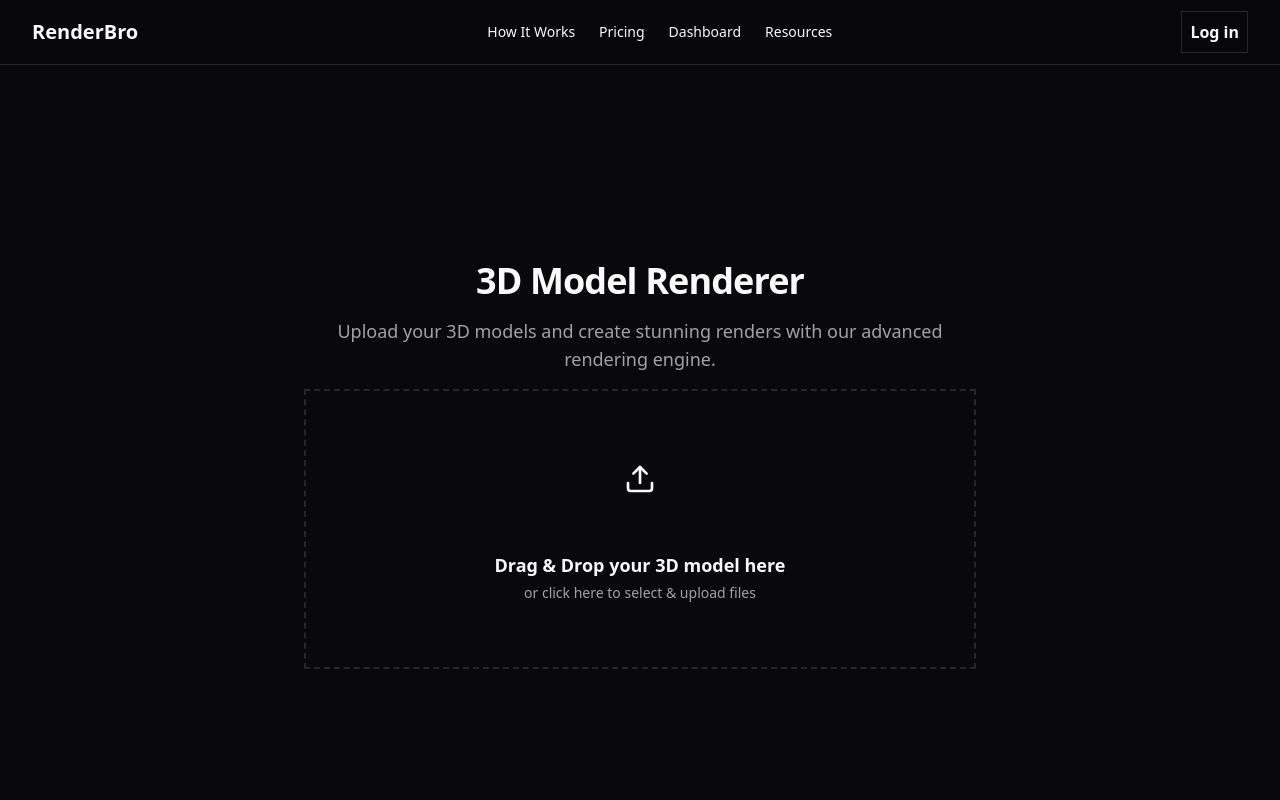
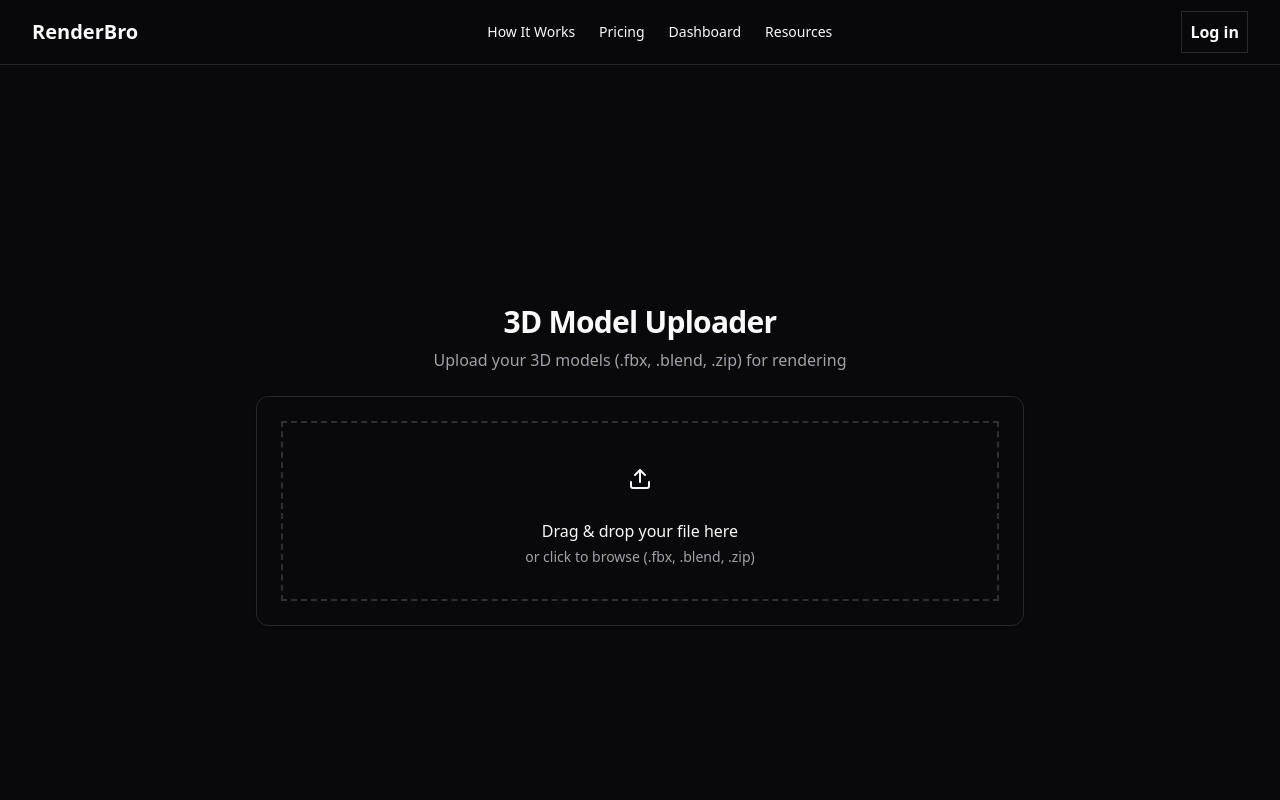
Before and after one commit to 2BrokeGuys/rendering-frontend, a Next.js app in the folder frontend/: page /render in a window 1280 px wide. Shown: the top 800 px of the page. Built offline with nearby package versions, Linux system fonts and the light colour scheme; a web font is replaced by a local one.

Commit message:
add: render settings

```diff
--- a/frontend/app/render/page.tsx
+++ b/frontend/app/render/page.tsx
@@ -1,43 +1,82 @@
 "use client";
 
-import React, { useCallback, useState } from "react";
+import { useState, useRef } from "react";
+import { Upload, FileUp, Check, X } from "lucide-react";
+import { Button } from "@/components/ui/button";
+import { Progress } from "@/components/ui/progress";
+import { Card, CardContent } from "@/components/ui/card";
+import {
+  Select,
+  SelectContent,
+  SelectItem,
+  SelectTrigger,
+  SelectValue,
+} from "@/components/ui/select";
+import { cn } from "@/lib/utils";
 import { toast } from "sonner";
-import { Upload } from "lucide-react";
-import { Progress } from "@/components/ui/progress";
-import { useDropzone } from "react-dropzone";
 
-export default function Main() {
-  const [selectedFile, setSelectedfile] = useState<File | null>(null);
-  const [uploadProgress, setUploadProgress] = useState(0);
-  const [isHovered, setIsHovered] = useState(false);
+type UploadStage = "idle" | "selected" | "uploading" | "complete";
 
-  const retrievePresignedURL = async (file: File) => {
+export default function Page() {
+  const [file, setFile] = useState<File | null>(null);
+  const [stage, setStage] = useState<UploadStage>("idle");
+  const [progress, setProgress] = useState(0);
+  const [resolution, setResolution] = useState<string>("720p");
+  const [jobType, setJobType] = useState<string>("image");
+  const fileInputRef = useRef<HTMLInputElement>(null);
+
+  const allowedFileTypes = [".fbx", ".blend", ".zip"];
+
+  const handleFileChange = (e: React.ChangeEvent<HTMLInputElement>) => {
+    if (e.target.files && e.target.files[0]) {
+      setFile(e.target.files[0]);
+      setStage("selected");
+    }
+  };
+
+  const handleDrop = (e: React.DragEvent<HTMLDivElement>) => {
+    e.preventDefault();
+    if (e.dataTransfer.files && e.dataTransfer.files[0]) {
+      setFile(e.dataTransfer.files[0]);
+      setStage("selected");
+    }
+  };
+
+  const handleDragOver = (e: React.DragEvent<HTMLDivElement>) => {
+    e.preventDefault();
+  };
+
+  const getUploadUrl = async () => {
     try {
       const response = await fetch("/api/urls", {
         method: "POST",
         credentials: "include",
-        headers: {
-          "Content-Type": "application/json",
-        },
-        body: JSON.stringify({ file_name: file.name }),
+        body: JSON.stringify({ file_name: file?.name }),
       });
 
-      const responseData = await response.json();
-      return { url: responseData.url, error: null };
+      const data = await response.json();
+      return data.url;
     } catch (error) {
-      return { url: null, error: error };
+      console.log(error);
+      toast.error("Failed to fetch Presigned URL");
+      return null;
     }
   };
 
-  const uploadFileToMinio = useCallback(async (file: File) => {
-    const { url, error } = await retrievePresignedURL(file);
+  const uploadFile = async () => {
+    if (!file) return;
 
-    if (error || !url) {
-      toast.error("Failed to get upload URL");
+    setStage("uploading");
+    setProgress(0);
+
+    try {
+      const uploadUrl = await getUploadUrl();
+
+      if (!uploadUrl) {
+        toast.error("Error while fetching URL");
         return;
       }
 
-    try {
       const xhr = new XMLHttpRequest();
 
       xhr.upload.onprogress = (event) => {
@@ -45,14 +84,14 @@ export default function Main() {
           const percentComplete = Math.round(
             (event.loaded / event.total) * 100,
           );
-          setUploadProgress(percentComplete);
+          setProgress(percentComplete);
         }
       };
 
       xhr.onload = () => {
         if (xhr.status === 200) {
           toast.success("File uploaded successfully!");
-          setUploadProgress(100);
+          setProgress(100);
         } else {
           toast.error("Upload failed");
         }
@@ -62,90 +101,194 @@ export default function Main() {
         toast.error("Error uploading file");
       };
 
-      xhr.open("PUT", url);
+      xhr.open("PUT", uploadUrl);
       xhr.setRequestHeader("Content-Type", "application/octet-stream");
       xhr.send(file);
+
+      setStage("complete");
     } catch (error) {
-      console.log(error);
+      console.error("Upload failed:", error);
       toast.error("Upload failed. Please try again.");
+      setStage("selected");
     }
-  }, []);
+  };
 
-  const onDrop = useCallback(
-    (acceptedFiles: File[]) => {
-      const file = acceptedFiles[0];
-      if (
-        file &&
-        (file.name.endsWith(".fbx") ||
-          file.name.endsWith(".blend") ||
-          file.name.endsWith(".zip"))
-      ) {
-        setSelectedfile(file);
-        uploadFileToMinio(file);
-      } else {
-        toast.error("Invalid file", {
-          description: "Please upload a .fbx, .blend, or .zip file",
-        });
+  const submitRenderJob = () => {
+    console.log("Submitting render job with resolution:", resolution);
+  };
+
+  const resetUpload = () => {
+    setFile(null);
+    setStage("idle");
+    setProgress(0);
+    setResolution("");
+    if (fileInputRef.current) {
+      fileInputRef.current.value = "";
     }
-    },
-    [uploadFileToMinio],
+  };
+
+  const formatFileSize = (bytes: number) => {
+    if (bytes === 0) return "0 Bytes";
+    const k = 1024;
+    const sizes = ["Bytes", "KB", "MB", "GB"];
+    const i = Math.floor(Math.log(bytes) / Math.log(k));
+    return (
+      Number.parseFloat((bytes / Math.pow(k, i)).toFixed(2)) + " " + sizes[i]
     );
-
-  const { getRootProps, getInputProps, isDragActive } = useDropzone({
-    onDrop,
-    accept: {
-      "application/octet-stream": [".fbx", ".blend", ".zip"],
-    },
-    multiple: false,
-  });
+  };
 
   return (
-    <div className="max-w-screen-xl flex gap-4 flex-col justify-center items-center h-screen min-w-full">
-      <div className="text-center space-y-4">
-        <h1 className="text-4xl font-bold tracking-tight">3D Model Renderer</h1>
-        <p className="text-lg text-muted-foreground max-w-2xl mx-auto">
-          Upload your 3D models and create stunning renders with our advanced
-          rendering engine.
+    <main className="flex min-h-screen flex-col items-center justify-center p-4 md:p-24 bg-background">
+      <div className="w-full max-w-3xl mx-auto space-y-6">
+        <div className="space-y-2 text-center">
+          <h1 className="text-3xl font-bold tracking-tight">
+            3D Model Uploader
+          </h1>
+          <p className="text-muted-foreground">
+            Upload your 3D models (.fbx, .blend, .zip) for rendering
           </p>
         </div>
+        <div className="space-y-6">
+          {stage === "idle" || stage === "selected" ? (
+            <Card>
+              <CardContent className="p-6">
+                <div
+                  className={cn(
+                    "border-2 border-dashed rounded-lg p-8 text-center cursor-pointer transition-colors",
+                    "hover:border-primary/50 hover:bg-muted/50",
+                    stage === "selected"
+                      ? "border-primary/50 bg-muted/50"
+                      : "border-muted-foreground/25",
+                  )}
+                  onClick={() => fileInputRef.current?.click()}
+                  onDrop={handleDrop}
+                  onDragOver={handleDragOver}
+                >
+                  <input
+                    type="file"
+                    ref={fileInputRef}
+                    onChange={handleFileChange}
+                    accept={allowedFileTypes.join(",")}
+                    className="hidden"
+                  />
 
-      {!selectedFile && (
-        <div className="w-full max-w-2xl mx-auto hover:cursor-pointer">
-          <div
-            {...getRootProps()}
-            onMouseEnter={() => setIsHovered(true)}
-            onMouseLeave={() => setIsHovered(false)}
-            className={`dropzone ${
-              isDragActive || isHovered ? "active" : ""
-            } group`}
-          >
-            <input {...getInputProps()} className="gap-2" />
-            <div className="flex flex-col items-center gap-4">
-              <div className="w-16 h-16 rounded-full bg-primary/10 flex items-center justify-center group-hover:bg-primary/20 transition-colors duration-300 my-2">
-                <Upload className="w-8 h-8 text-primary" />
+                  <div className="flex flex-col items-center justify-center space-y-4">
+                    {file ? (
+                      <>
+                        <div className="h-12 w-12 rounded-full bg-primary/10 flex items-center justify-center">
+                          <FileUp className="h-6 w-6 text-primary" />
                         </div>
-              <div className="text-center py-2 my-2">
-                <h3 className="text-lg font-semibold">
-                  Drag & Drop your 3D model here
-                </h3>
-                <p className="text-sm text-muted-foreground mt-1">
-                  or click here to select & upload files
+                        <div className="space-y-1">
+                          <p className="font-medium">{file.name}</p>
+                          <p className="text-sm text-muted-foreground">
+                            {formatFileSize(file.size)}
                           </p>
                         </div>
+                      </>
+                    ) : (
+                      <>
+                        <div className="h-12 w-12 rounded-full bg-primary/10 flex items-center justify-center">
+                          <Upload className="h-6 w-6 text-primary" />
                         </div>
+                        <div className="space-y-1">
+                          <p className="font-medium">
+                            Drag & drop your file here
+                          </p>
+                          <p className="text-sm text-muted-foreground">
+                            or click to browse (.fbx, .blend, .zip)
+                          </p>
+                        </div>
+                      </>
+                    )}
+                  </div>
+                </div>
+
+                {file && stage === "selected" && (
+                  <div className="mt-4 flex justify-end">
+                    <div className="flex space-x-2">
+                      <Button variant="outline" size="sm" onClick={resetUpload}>
+                        <X className="mr-2 h-4 w-4" />
+                        Cancel
+                      </Button>
+                      <Button size="sm" onClick={uploadFile}>
+                        <FileUp className="mr-2 h-4 w-4" />
+                        Upload
+                      </Button>
                     </div>
                   </div>
                 )}
+              </CardContent>
+            </Card>
+          ) : null}
 
-      {uploadProgress > 0 && uploadProgress < 100 && (
+          {stage === "uploading" && progress > 0 && progress < 100 && (
             <div className="w-1/4 mx-auto flex flex-col">
               <div className="text-center mb-4">Uploading</div>
               <Progress
-            value={uploadProgress}
+                value={progress}
                 className="h-2 bg-gray-300 [&>div]:bg-green-500"
               />
             </div>
           )}
+
+          {stage === "complete" && (
+            <Card>
+              <CardContent className="p-6 space-y-6">
+                <div className="flex items-center space-x-4">
+                  <div className="h-10 w-10 rounded-full bg-green-100 flex items-center justify-center">
+                    <Check className="h-5 w-5 text-green-600" />
                   </div>
+                  <div>
+                    <p className="font-medium">Upload complete</p>
+                    <p className="text-sm text-muted-foreground">
+                      {file?.name}
+                    </p>
+                  </div>
+                </div>
+
+                <div className="space-y-4">
+                  <div className="space-y-2">
+                    <label className="text-sm font-medium">
+                      Select Job Type
+                    </label>
+                    <Select value={jobType} onValueChange={setJobType}>
+                      <SelectTrigger>
+                        <SelectValue placeholder="Select Job Type" />
+                      </SelectTrigger>
+                      <SelectContent>
+                        <SelectItem value="image">Image</SelectItem>
+                        <SelectItem value="animation">Animation</SelectItem>
+                      </SelectContent>
+                    </Select>
+                    <label className="text-sm font-medium">
+                      Select Resolution
+                    </label>
+                    <Select value={resolution} onValueChange={setResolution}>
+                      <SelectTrigger>
+                        <SelectValue placeholder="Select resolution" />
+                      </SelectTrigger>
+                      <SelectContent>
+                        <SelectItem value="720p">720p</SelectItem>
+                        <SelectItem value="1080p">1080p</SelectItem>
+                        <SelectItem value="4k">4K</SelectItem>
+                      </SelectContent>
+                    </Select>
+                  </div>
+
+                  <div className="flex justify-end space-x-2">
+                    <Button variant="outline" onClick={resetUpload}>
+                      Upload Another
+                    </Button>
+                    <Button onClick={submitRenderJob} disabled={!resolution}>
+                      Render
+                    </Button>
+                  </div>
+                </div>
+              </CardContent>
+            </Card>
+          )}
+        </div>
+      </div>
+    </main>
   );
 }
--- /dev/null
+++ b/frontend/components/ui/card.tsx
@@ -0,0 +1,83 @@
+import * as React from "react";
+
+import { cn } from "@/lib/utils";
+
+const Card = React.forwardRef<
+  HTMLDivElement,
+  React.HTMLAttributes<HTMLDivElement>
+>(({ className, ...props }, ref) => (
+  <div
+    ref={ref}
+    className={cn(
+      "rounded-xl border bg-card text-card-foreground shadow",
+      className,
+    )}
+    {...props}
+  />
+));
+Card.displayName = "Card";
+
+const CardHeader = React.forwardRef<
+  HTMLDivElement,
+  React.HTMLAttributes<HTMLDivElement>
+>(({ className, ...props }, ref) => (
+  <div
+    ref={ref}
+    className={cn("flex flex-col space-y-1.5 p-6", className)}
+    {...props}
+  />
+));
+CardHeader.displayName = "CardHeader";
+
+const CardTitle = React.forwardRef<
+  HTMLDivElement,
+  React.HTMLAttributes<HTMLDivElement>
+>(({ className, ...props }, ref) => (
+  <div
+    ref={ref}
+    className={cn("font-semibold leading-none tracking-tight", className)}
+    {...props}
+  />
+));
+CardTitle.displayName = "CardTitle";
+
+const CardDescription = React.forwardRef<
+  HTMLDivElement,
+  React.HTMLAttributes<HTMLDivElement>
+>(({ className, ...props }, ref) => (
+  <div
+    ref={ref}
+    className={cn("text-sm text-muted-foreground", className)}
+    {...props}
+  />
+));
+CardDescription.displayName = "CardDescription";
+
+const CardContent = React.forwardRef<
+  HTMLDivElement,
+  React.HTMLAttributes<HTMLDivElement>
+>(({ className, ...props }, ref) => (
+  <div ref={ref} className={cn("p-6 pt-0", className)} {...props} />
+));
+CardContent.displayName = "CardContent";
+
+const CardFooter = React.forwardRef<
+  HTMLDivElement,
+  React.HTMLAttributes<HTMLDivElement>
+>(({ className, ...props }, ref) => (
+  <div
+    ref={ref}
+    className={cn("flex items-center p-6 pt-0", className)}
+    {...props}
+  />
+));
+CardFooter.displayName = "CardFooter";
+
+export {
+  Card,
+  CardHeader,
+  CardFooter,
+  CardTitle,
+  CardDescription,
+  CardContent,
+};
```
Also changed, not shown: frontend/app/buy/page.tsx (renamed from frontend/buy/page.tsx). Lines whose indentation alone changed are shown as unchanged.
